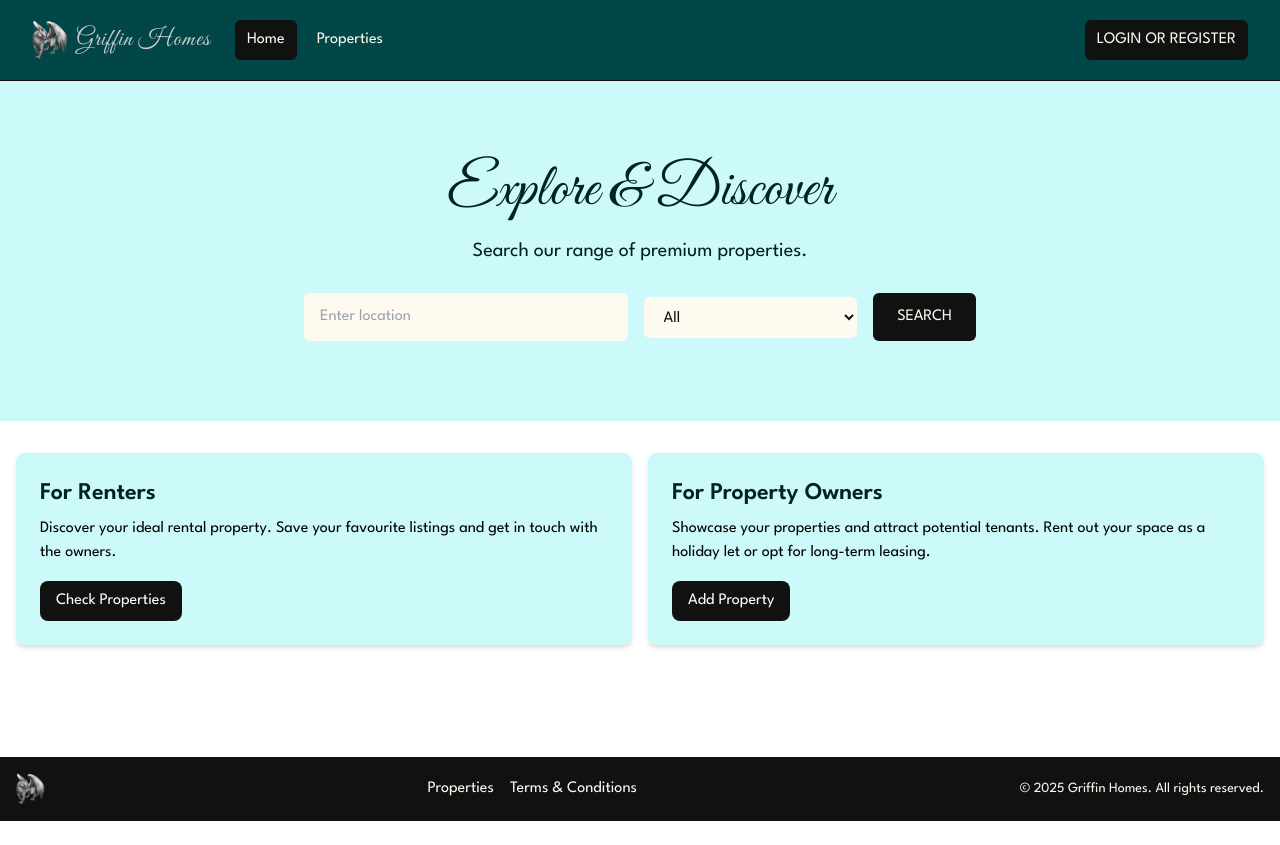
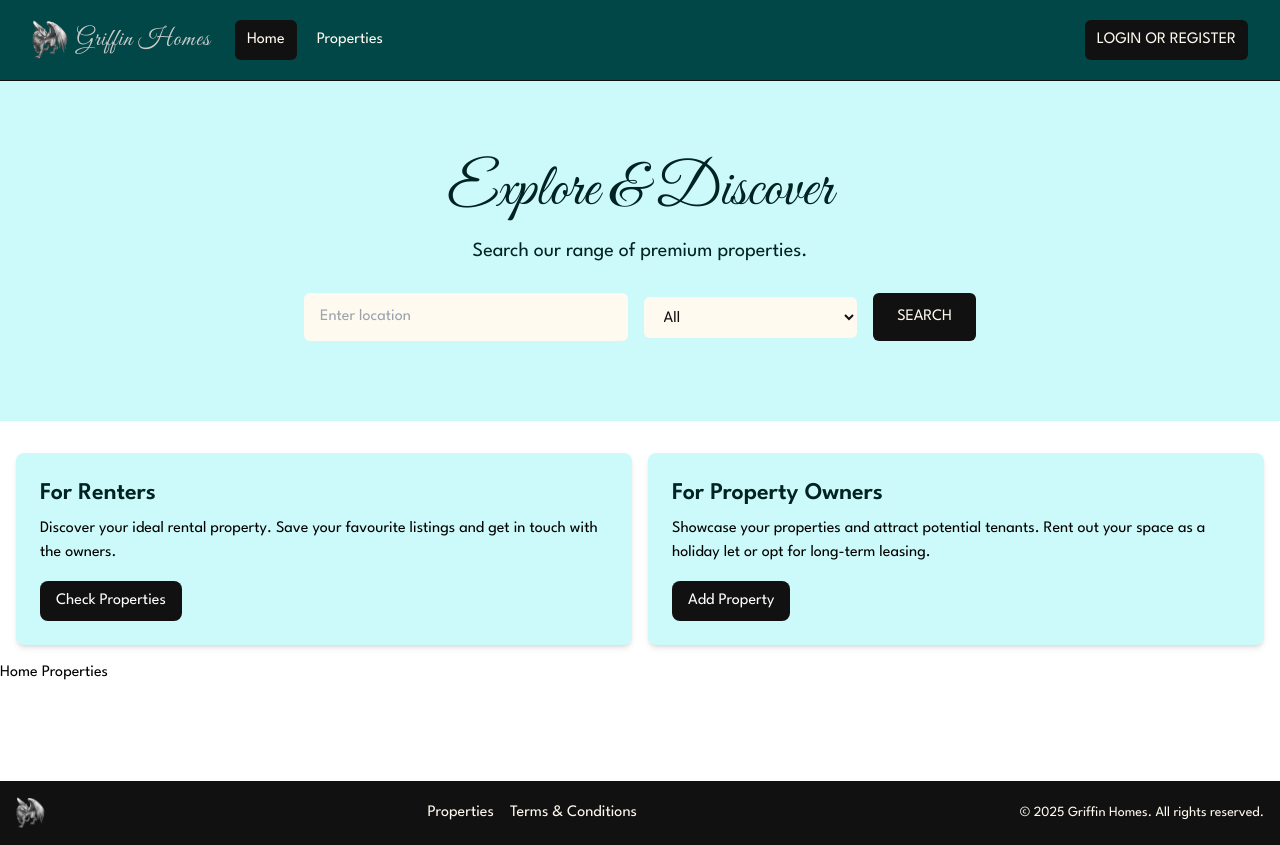
Before and after one commit to Nimira43/Griffin-Homes, a Next.js app: page / in a window 1280 px wide. Before the commit the page ends 821 px from the top, so only its background shows below. Built offline with nearby package versions, Linux system fonts and the light colour scheme.

Commit message:
Created new HomeProperties component and brought it in to HomePage.

```diff
--- a/app/page.jsx
+++ b/app/page.jsx
@@ -1,4 +1,5 @@
 import Hero from '@/components/Hero'
+import HomeProperties from '@/components/HomeProperties'
 import InfoBoxes from '@/components/InfoBoxes'
 
 const HomePage = () => {
@@ -6,6 +7,7 @@ const HomePage = () => {
     <>
       <Hero />
       <InfoBoxes />
+      <HomeProperties />
     </>
   )
 }
--- /dev/null
+++ b/components/HomeProperties.jsx
@@ -0,0 +1,9 @@
+const HomeProperties = () => {
+  return (
+    <div>
+      Home Properties
+    </div>
+   )
+}
+
+export default HomeProperties
```
